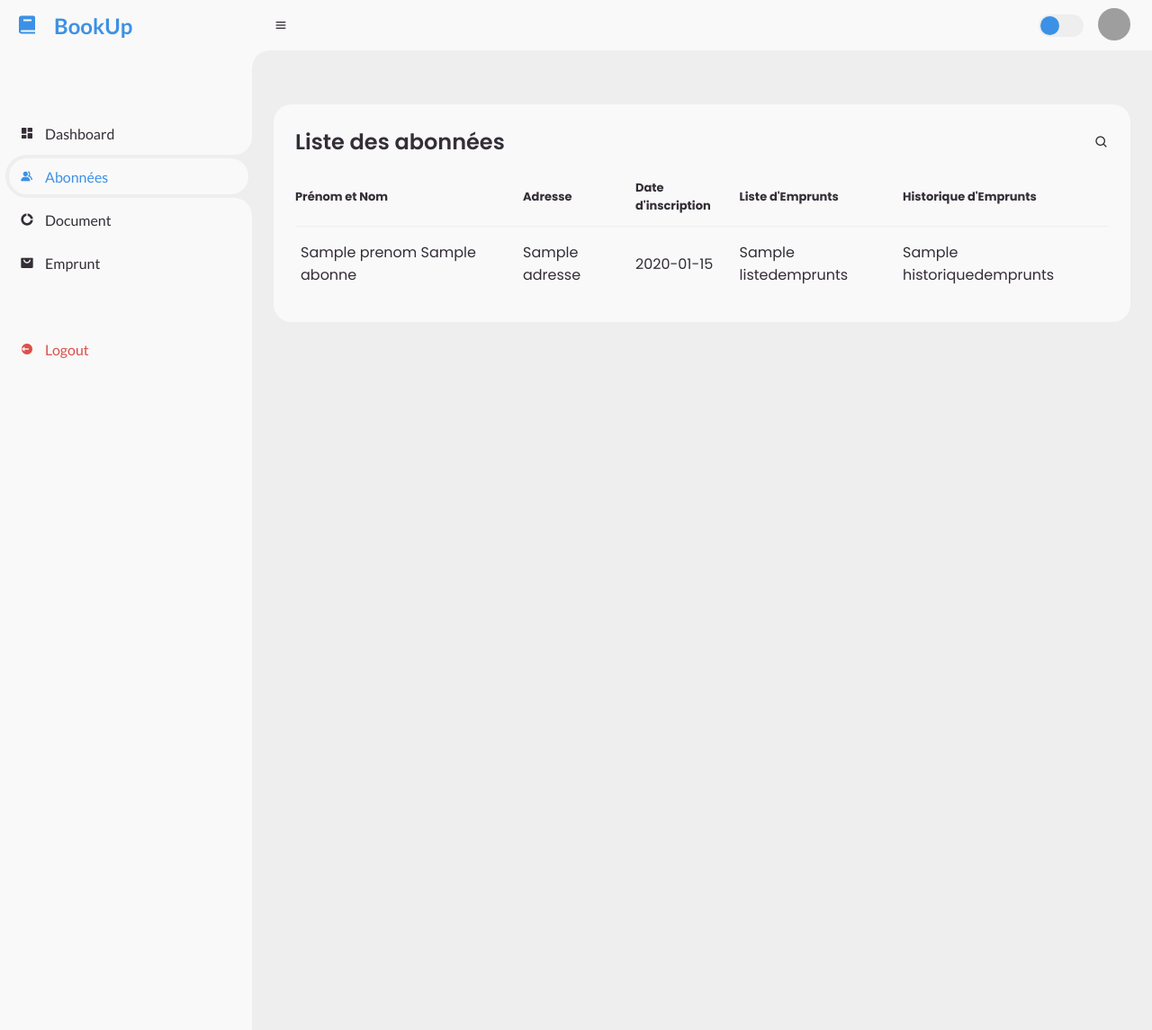
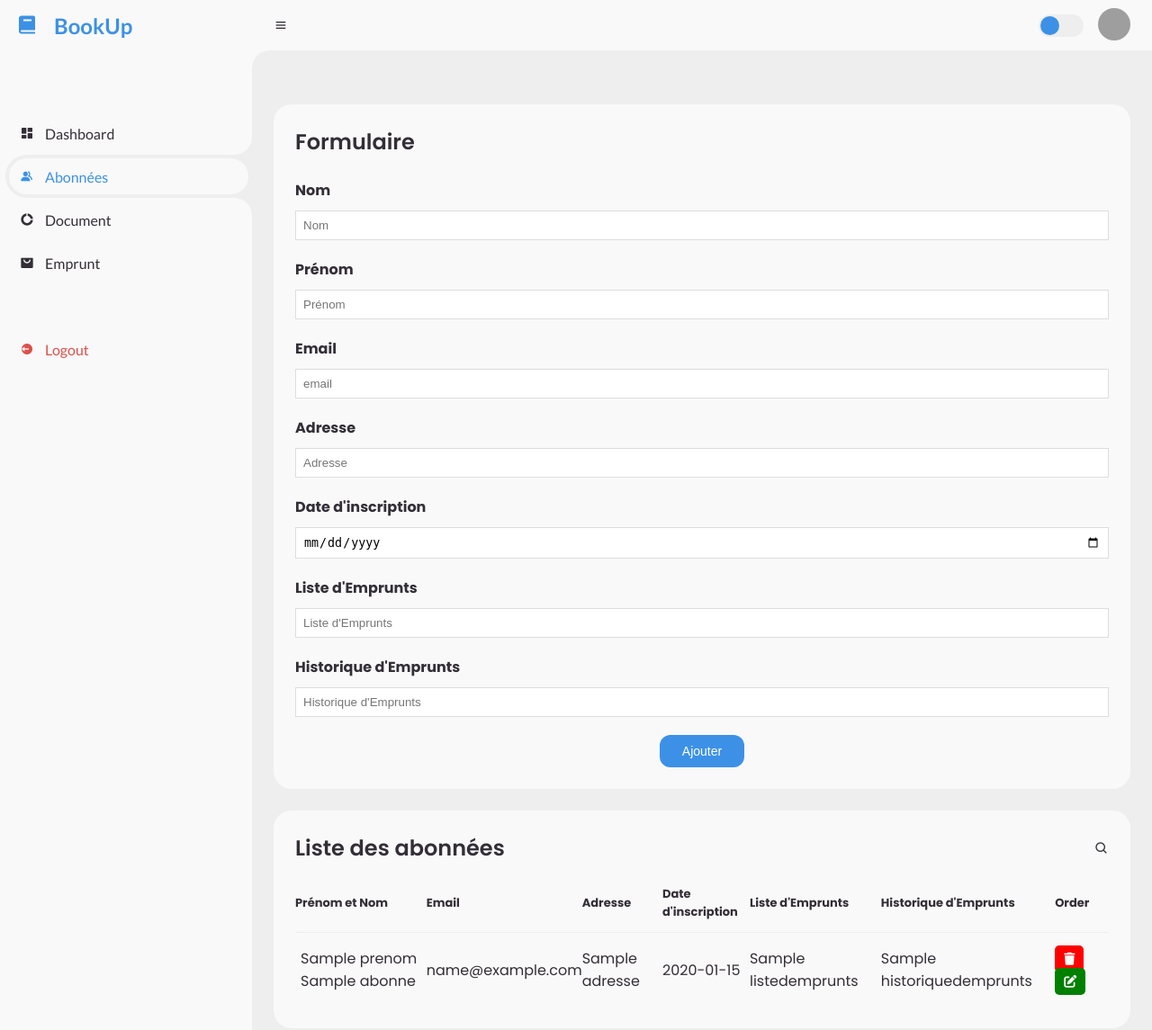
Before and after one commit to houyembn/ProjetNonSql, a Flask app: page /Abonnee in a window 1280 px wide. Shown: the top 1145 px of the page at 90% size. Run offline with Flask 3, Linux system fonts and the light colour scheme; a database or web service that is not in the repository returns one stand-in record (values such as "Sample title"); grey boxes are pictures that could not be loaded.

Commit message:
ajout abonne

```diff
--- a/app.py
+++ b/app.py
@@ -1,27 +1,56 @@
-# from flask import Flask
+from pymongo import MongoClient
+from flask import Flask, render_template, request, redirect, url_for,jsonify
+from datetime import datetime
 
-# # Initialisation de Flask
-# app = Flask(__name__)
-
-# @app.route('/')
-# def home():
-#     return "Hello!"
-
-# if __name__ == "__main__":
-#     # Afficher "hello!" dans la console avant de démarrer l'application
-#     print("hello!")
-
-#     # Démarrage de l'application Flask
-#     app.run(host="0.0.0.0", port=5000)
-
-
-from flask import Flask, render_template
-from pymongo import MongoClient
 
 app = Flask(__name__, static_folder='front/static', template_folder='front/templates')
 
 client = MongoClient("mongodb://localhost:27017/")
 db = client["gestionabonnee"]
+
+@app.route('/abonne', methods=['POST'])
+def create_abonne():
+    # Get form data from the request
+    nom = request.form.get('nom')
+    prenom = request.form.get('prenom')
+    email = request.form.get('email')
+    adresse = request.form.get('adresse')
+    datedinscription = request.form.get('datedinscription')
+    historiquedemprunts = request.form.get('historiquedemprunts')
+    listedemprunts = request.form.get('listedemprunts')
+
+    # Check if required fields are provided
+    if not nom or not prenom or not email:
+        return jsonify({"error": "Nom, prénom, and email are required fields."}), 400
+
+    # If 'datedinscription' is provided, ensure it's a valid date
+    if datedinscription:
+        try:
+            datedinscription = datetime.strptime(datedinscription, '%Y-%m-%d')  # Directly parse the standard date format
+        except ValueError:
+            return jsonify({"error": "Invalid date format. Expected format: YYYY-MM-DD."}), 400
+
+    # Prepare the data to insert into the database
+    abonne_data = {
+        "nom": nom,
+        "prenom": prenom,
+        "email": email,
+        "adresse": adresse,
+        "datedinscription": datedinscription,
+        "historiquedemprunts": historiquedemprunts,
+        "listedemprunts": listedemprunts
+    }
+
+    # Insert into the MongoDB collection
+    db.abonne.insert_one(abonne_data)
+
+    # Return a success message
+    return redirect(url_for('abonnees'))
+
+    @app.route('/abonne/<email>', methods=['DELETE'])
+    def delete_abonne(email):
+     db.abonne.delete_one({"email": email})
+     return jsonify({"message": "Abonné supprimé avec succès !"}), 200
 
 @app.route('/')
 def home():
--- a/front/static/css/style.css
+++ b/front/static/css/style.css
@@ -1,4 +1,5 @@
 @import url('https://fonts.googleapis.com/css2?family=Lato:wght@400;700&family=Poppins:wght@400;500;600;700&display=swap');
+
 
 * {
 	margin: 0;
@@ -549,6 +550,85 @@ body {
 	margin-bottom: 0;
 }
 
+.form-container {
+    width: 100%;
+    padding: 20px;
+}
+
+.head {
+    display: flex;
+    justify-content: space-between;
+    align-items: center;
+    margin-bottom: 20px;
+}
+
+.head h3 {
+    font-size: 24px;
+}
+
+.head i {
+    cursor: pointer;
+}
+
+.form-list {
+    width: 100%;
+}
+
+.form-group {
+    margin-bottom: 20px;
+}
+
+.form-group label {
+    display: block;
+    font-weight: bold;
+    margin-bottom: 5px;
+}
+
+.form-group input {
+    width: 100%;
+    padding: 8px;
+    border: 1px solid #ddd;
+    margin-top: 5px;
+}
+
+button {
+    margin-top: 20px;
+    padding: 10px 25px; /* Increase padding for a bigger button */
+    background-color: #3C91E6; /* Change to a more attractive color (blue) */
+    color: white;
+    border: none;
+    border-radius: 12px; /* Add rounded corners */
+    font-size: 14px; /* Increase font size */
+    cursor: pointer;
+    display: block; /* Ensure the button takes up a block level to center it */
+    margin-left: auto; /* Center the button horizontally */
+    margin-right: auto; /* Center the button horizontally */
+}
+
+button:hover {
+    background-color: #0056b3; /* Darker blue for the hover effect */
+}
+/* Styling the action buttons */
+.btn {
+    padding: 5px 10px;
+    font-size: 14px;
+    border-radius: 5px;
+    text-decoration: none;
+    color: white;
+    margin-right: 5px;
+}
+
+.btn-danger {
+    background-color: red;
+}
+
+.btn-success {
+    background-color: green;
+}
+
+
+
+
 
 
 
--- a/front/templates/abonne.html
+++ b/front/templates/abonne.html
@@ -5,6 +5,8 @@
     <meta name="viewport" content="width=device-width, initial-scale=1.0">
     <title>NoSQL Project</title>
     <link href='https://unpkg.com/boxicons@2.0.9/css/boxicons.min.css' rel='stylesheet'>
+	<link rel="stylesheet" href="https://cdnjs.cloudflare.com/ajax/libs/font-awesome/6.0.0-beta3/css/all.min.css">
+
     <!-- Link to the CSS file -->
     <link rel="stylesheet" href="{{ url_for('static', filename='css/style.css') }}">
 </head>
@@ -13,6 +15,45 @@
     <section id="content">
 		<main>
 			<div class="table-data">
+				<div class="form-container">
+					<div class="head">
+						<h3>Formulaire</h3>
+					</div>
+					<form id="abonneForm" action="/abonne" method="POST">
+						<div class="form-group">
+							<label for="nom">Nom</label>
+							<input type="text" id="nom" placeholder="Nom" name="nom" required>
+						</div>
+						<div class="form-group">
+							<label for="prenom">Prénom</label>
+							<input type="text" id="prenom" placeholder="Prénom" name="prenom" required>
+						</div>
+						<div class="form-group">
+							<label for="email">Email</label>
+							<input type="text" id="email" placeholder="email"  name="email">
+						</div>
+						<div class="form-group">
+							<label for="adresse">Adresse</label>
+							<input type="text" id="adresse" placeholder="Adresse" name="adresse" required>
+						</div>
+						<div class="form-group">
+							<label for="datedinscription">Date d'inscription</label>
+							<input type="date" id="datedinscription"  name="datedinscription">
+						</div>
+						<div class="form-group">
+							<label for="listedemprunts">Liste d'Emprunts</label>
+							<input type="text" id="listedemprunts" placeholder="Liste d'Emprunts" name="listedemprunts" required>
+						</div>
+						<div class="form-group">
+							<label for="historiquedemprunts">Historique d'Emprunts</label>
+							<input type="text" id="historiquedemprunts" placeholder="Historique d'Emprunts" name="historiquedemprunts" required>
+						</div>
+						<button type="submit">Ajouter</button>
+					</form>
+				</div>
+
+
+
 				<div class="order">
 					<div class="head">
 						<h3>Liste des abonnées</h3>
@@ -23,10 +64,12 @@
 						<thead>
 							<tr>
 								<th>Prénom et Nom</th>
+								<th>Email</th>
 								<th>Adresse</th>
 								<th>Date d'inscription</th>
                                 <th>Liste d'Emprunts</th>
                                 <th>Historique d'Emprunts</th>
+								<th>Order</th>
 							</tr>
 						</thead>
 						<tbody>
@@ -35,10 +78,22 @@
 								<td>
 									<p>{{abonne.prenom}} {{abonne.nom}}</p>
 								</td>
+								<td>{{abonne.email}}</td>
                                 <td>{{abonne.adresse}}</td>
 								<td>{{abonne.datedinscription}}</td>
                                 <td>{{abonne.listedemprunts}}</td>
                                 <td>{{abonne.historiquedemprunts}}</td>
+								<td>
+									<!-- Buttons in the new column -->
+									<a href="/abonne/{{ abonne.email }}" class="btn btn-danger" title="Delete">
+										<i class="fa fa-trash"></i> <!-- Red delete icon -->
+									</a>
+
+									<a href="/update/{{ abonne.id }}" class="btn btn-success" title="Update">
+										<i class="fa fa-edit"></i> <!-- Green update icon -->
+									</a>
+								</td>
+							</tr>
 								<!-- <td><span class="status completed">Completed</span></td> -->
 							</tr>
                             {% endfor %}
```
Also changed, not shown: back/app/abonne_routes.py (+71 -18 lines).
